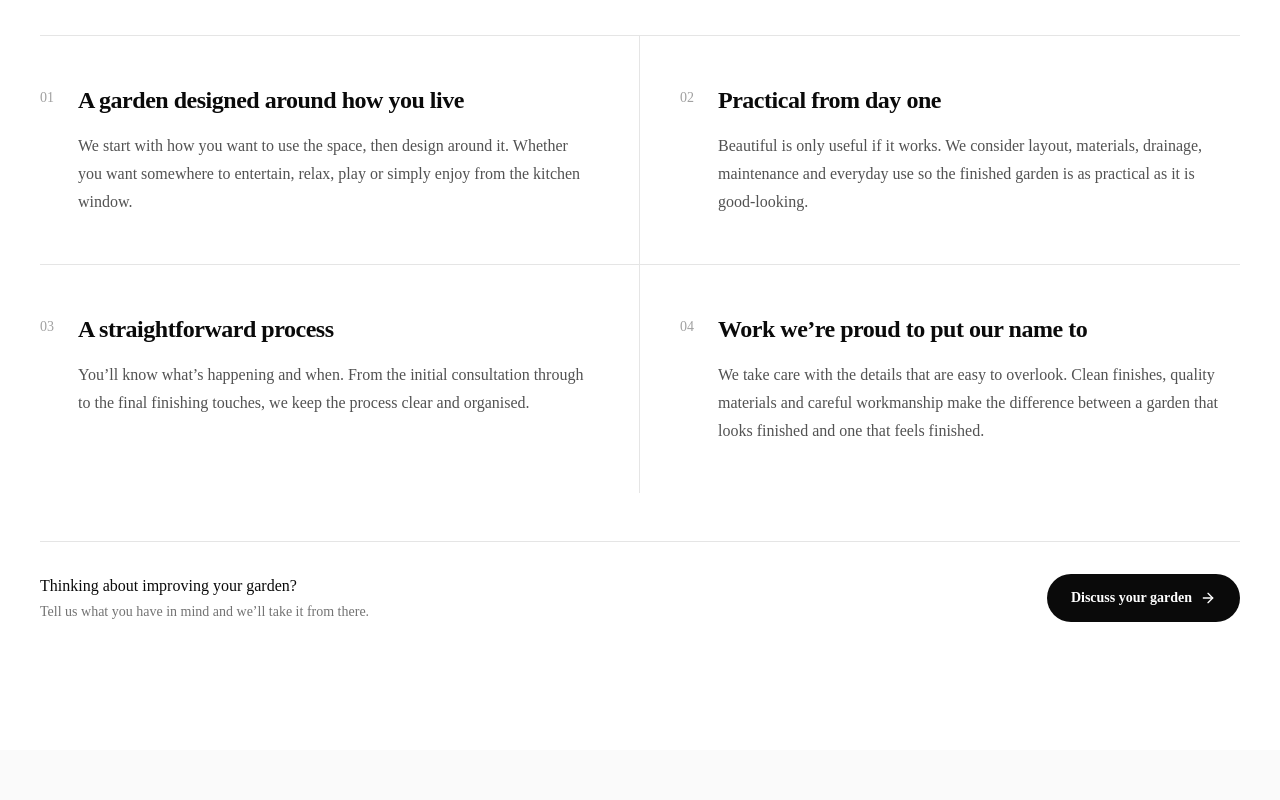
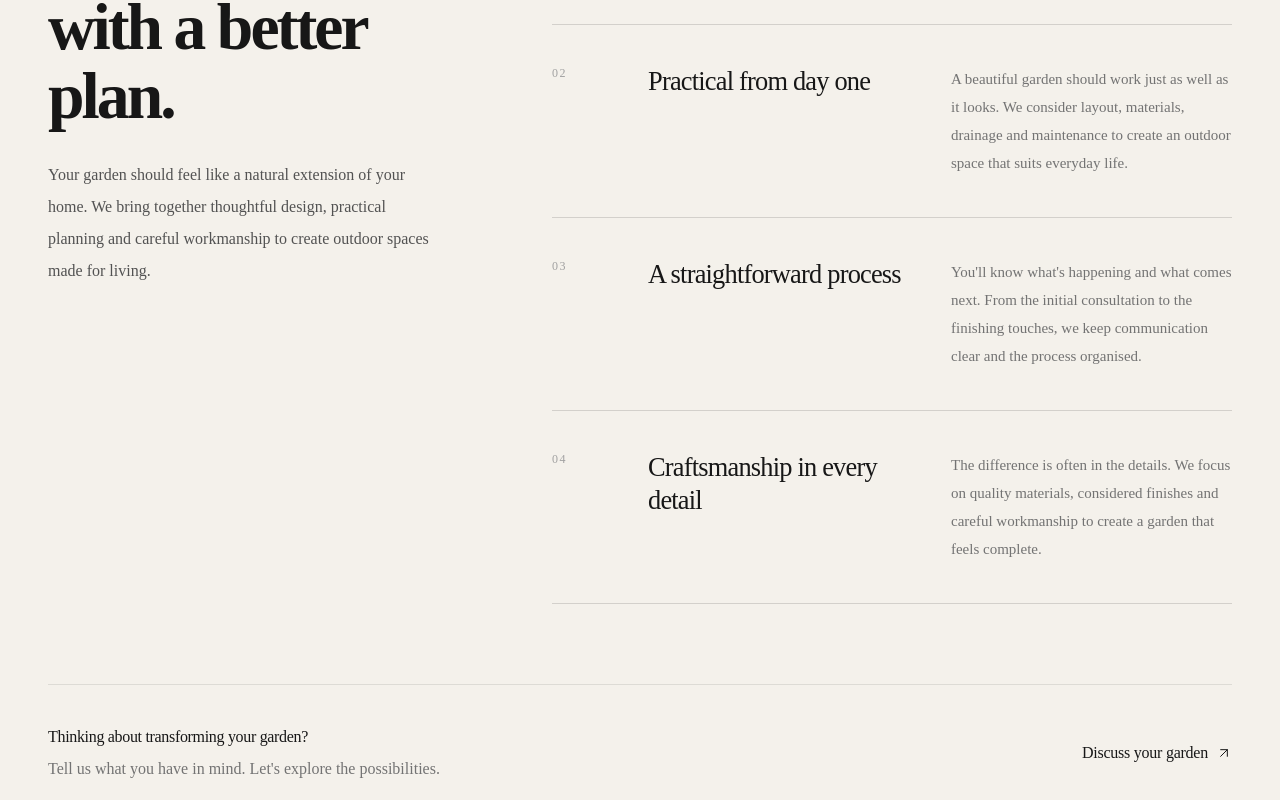
Before and after one commit to dharanshetty05/StoneNGrow, a Next.js app: page / in a window 1280 px wide. Shown: the part 7000-7800 px from the top of the page. Built offline with nearby package versions, Linux system fonts and the light colour scheme.

Commit message:
feat: Updated WhyUs section

```diff
--- a/src/components/WhyStoneNGrow.tsx
+++ b/src/components/WhyStoneNGrow.tsx
@@ -1,69 +1,127 @@
-import { ArrowRight } from "lucide-react";
+"use client";
+
+import { useEffect, useRef, useState } from "react";
 import Link from "next/link";
+import { ArrowUpRight } from "lucide-react";
 
 const reasons = [
   {
     number: "01",
     title: "A garden designed around how you live",
     description:
-      "We start with how you want to use the space, then design around it. Whether you want somewhere to entertain, relax, play or simply enjoy from the kitchen window.",
+      "We start with how you want to use your outdoor space, then design around it. Whether you want somewhere to entertain, relax, play or simply enjoy from the kitchen window.",
   },
   {
     number: "02",
     title: "Practical from day one",
     description:
-      "Beautiful is only useful if it works. We consider layout, materials, drainage, maintenance and everyday use so the finished garden is as practical as it is good-looking.",
+      "A beautiful garden should work just as well as it looks. We consider layout, materials, drainage and maintenance to create an outdoor space that suits everyday life.",
   },
   {
     number: "03",
     title: "A straightforward process",
     description:
-      "You’ll know what’s happening and when. From the initial consultation through to the final finishing touches, we keep the process clear and organised.",
+      "You'll know what's happening and what comes next. From the initial consultation to the finishing touches, we keep communication clear and the process organised.",
   },
   {
     number: "04",
-    title: "Work we’re proud to put our name to",
+    title: "Craftsmanship in every detail",
     description:
-      "We take care with the details that are easy to overlook. Clean finishes, quality materials and careful workmanship make the difference between a garden that looks finished and one that feels finished.",
+      "The difference is often in the details. We focus on quality materials, considered finishes and careful workmanship to create a garden that feels complete.",
   },
 ];
 
 export default function WhyStoneNGrow() {
+  const sectionRef = useRef<HTMLElement | null>(null);
+  const [isVisible, setIsVisible] = useState(false);
+
+  useEffect(() => {
+    const section = sectionRef.current;
+
+    if (!section) return;
+
+    const observer = new IntersectionObserver(
+      ([entry]) => {
+        if (entry.isIntersecting) {
+          setIsVisible(true);
+          observer.disconnect();
+        }
+      },
+      {
+        threshold: 0.12,
+        rootMargin: "0px 0px -40px 0px",
+      }
+    );
+
+    observer.observe(section);
+
+    return () => observer.disconnect();
+  }, []);
+
   return (
-    <section className="bg-white">
-      <div className="mx-auto max-w-7xl px-6 py-20 sm:px-8 sm:py-28 lg:px-10 lg:py-32">
-        <div className="max-w-3xl">
-          <h2 className="text-4xl font-semibold leading-[1.08] tracking-[-0.035em] text-neutral-950 sm:text-5xl">
-            A better garden starts with a better plan.
-          </h2>
+    <section
+      ref={sectionRef}
+      id="why-stone-and-grove"
+      aria-labelledby="why-heading"
+      className="group bg-[#f4f1eb] px-6 py-24 sm:px-8 sm:py-28 lg:px-12 lg:py-36"
+    >
+      <div className="mx-auto max-w-[1400px]">
+        <div className="grid gap-14 lg:grid-cols-[0.8fr_1.2fr] lg:gap-20 xl:grid-cols-[0.75fr_1.25fr] xl:gap-24">
+          {/* Section Introduction */}
+          <div className="max-w-xl lg:pr-6">
+            <h2
+              id="why-heading"
+              className={`mt-6 max-w-lg text-4xl font-semibold leading-[1.05] tracking-[-0.045em] text-neutral-900 transition-all duration-[900ms] ease-[cubic-bezier(0.16,1,0.3,1)] sm:text-5xl lg:text-[4.1rem] ${
+                isVisible
+                  ? "translate-y-0 opacity-100"
+                  : "translate-y-4 opacity-0"
+              } motion-reduce:translate-y-0 motion-reduce:opacity-100 motion-reduce:transition-none`}
+              style={{ transitionDelay: "100ms" }}
+            >
+              A better garden starts with a better plan.
+            </h2>
 
-          <p className="mt-6 max-w-2xl text-lg leading-8 text-neutral-600">
-            We design and build outdoor spaces around the people who use them.
-            The result is a garden that looks right, works well and feels like
-            it belongs to your home.
-          </p>
-        </div>
+            <p
+              className={`mt-7 max-w-md text-[15px] leading-7 text-neutral-600 transition-all duration-[900ms] ease-[cubic-bezier(0.16,1,0.3,1)] sm:text-base sm:leading-8 ${
+                isVisible
+                  ? "translate-y-0 opacity-100"
+                  : "translate-y-4 opacity-0"
+              } motion-reduce:translate-y-0 motion-reduce:opacity-100 motion-reduce:transition-none`}
+              style={{ transitionDelay: "250ms" }}
+            >
+              Your garden should feel like a natural extension of your home.
+              We bring together thoughtful design, practical planning and
+              careful workmanship to create outdoor spaces made for living.
+            </p>
+          </div>
 
-        <div className="mt-16 border-t border-neutral-200 lg:mt-20">
-          <div className="grid md:grid-cols-2">
+          {/* Reasons */}
+          <div className="border-t border-neutral-900/15">
             {reasons.map((reason, index) => (
               <article
                 key={reason.number}
-                className={`py-10 md:px-10 md:py-12 ${
-                  index % 2 === 0 ? "md:border-r md:pl-0" : "md:pr-0"
-                } ${index < 2 ? "border-b border-neutral-200" : ""}`}
+                className={`group/reason border-b border-neutral-900/15 transition-all duration-[800ms] ease-[cubic-bezier(0.16,1,0.3,1)] ${
+                  isVisible
+                    ? "translate-y-0 opacity-100"
+                    : "translate-y-4 opacity-0"
+                } motion-reduce:translate-y-0 motion-reduce:opacity-100 motion-reduce:transition-none`}
+                style={{
+                  transitionDelay: isVisible
+                    ? `${250 + index * 130}ms`
+                    : "0ms",
+                }}
               >
-                <div className="flex gap-6">
-                  <span className="shrink-0 pt-1 text-sm font-medium text-neutral-400">
+                <div className="grid gap-5 py-8 sm:grid-cols-[56px_1fr] sm:gap-6 sm:py-9 lg:grid-cols-[64px_1fr] lg:gap-8 lg:py-10">
+                  <span className="text-xs font-medium tracking-[0.12em] text-neutral-400 transition-colors duration-300 group-hover/reason:text-neutral-900">
                     {reason.number}
                   </span>
 
-                  <div className="max-w-lg">
-                    <h3 className="text-xl font-semibold tracking-[-0.02em] text-neutral-950 sm:text-2xl">
+                  <div className="grid gap-3 sm:grid-cols-[minmax(0,0.9fr)_minmax(0,1fr)] sm:gap-7 lg:grid-cols-[minmax(0,0.95fr)_minmax(0,1fr)] lg:gap-9">
+                    <h3 className="text-2xl font-medium leading-tight tracking-[-0.03em] text-neutral-900 transition-transform duration-300 ease-[cubic-bezier(0.16,1,0.3,1)] group-hover/reason:translate-x-1 sm:text-[1.65rem]">
                       {reason.title}
                     </h3>
 
-                    <p className="mt-4 text-base leading-7 text-neutral-600">
+                    <p className="max-w-md text-sm leading-6 text-neutral-500 sm:text-[15px] sm:leading-7">
                       {reason.description}
                     </p>
                   </div>
@@ -73,25 +131,32 @@ export default function WhyStoneNGrow() {
           </div>
         </div>
 
-        <div className="mt-12 flex flex-col gap-6 border-t border-neutral-200 pt-8 sm:flex-row sm:items-center sm:justify-between">
+        {/* Bottom CTA */}
+        <div
+          className={`mt-16 flex flex-col gap-5 border-t border-neutral-900/10 pt-8 transition-opacity duration-1000 sm:mt-20 sm:flex-row sm:items-center sm:justify-between sm:pt-10 ${
+            isVisible ? "opacity-100" : "opacity-0"
+          } motion-reduce:opacity-100 motion-reduce:transition-none`}
+          style={{ transitionDelay: "850ms" }}
+        >
           <div>
-            <p className="text-base font-medium text-neutral-950">
-              Thinking about improving your garden?
+            <p className="text-base font-medium tracking-[-0.02em] text-neutral-900">
+              Thinking about transforming your garden?
             </p>
 
-            <p className="mt-1 text-sm text-neutral-500">
-              Tell us what you have in mind and we’ll take it from there.
+            <p className="mt-2 text-sm leading-6 text-neutral-500 sm:text-base">
+              Tell us what you have in mind. Let's explore the possibilities.
             </p>
           </div>
 
           <Link
             href="/contact"
-            className="group inline-flex w-fit items-center gap-2 rounded-full bg-neutral-950 px-6 py-3.5 text-sm font-semibold text-white transition-colors hover:bg-neutral-800"
+            className="group/cta inline-flex w-fit shrink-0 items-center gap-2 text-base font-medium tracking-[-0.015em] text-neutral-900 transition-opacity duration-300 hover:opacity-60 focus-visible:outline-none focus-visible:ring-2 focus-visible:ring-neutral-900 focus-visible:ring-offset-4 focus-visible:ring-offset-[#f4f1eb] motion-reduce:transition-none"
           >
             Discuss your garden
-            <ArrowRight
-              className="h-4 w-4 transition-transform duration-200 group-hover:translate-x-1"
+            <ArrowUpRight
               aria-hidden="true"
+              className="h-4 w-4 transition-transform duration-300 group-hover/cta:translate-x-0.5 group-hover/cta:-translate-y-0.5 motion-reduce:transition-none"
+              strokeWidth={1.5}
             />
           </Link>
         </div>
```
